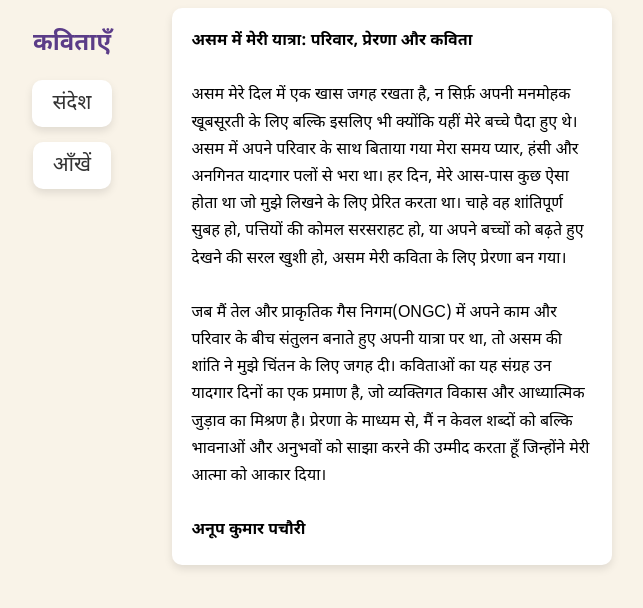
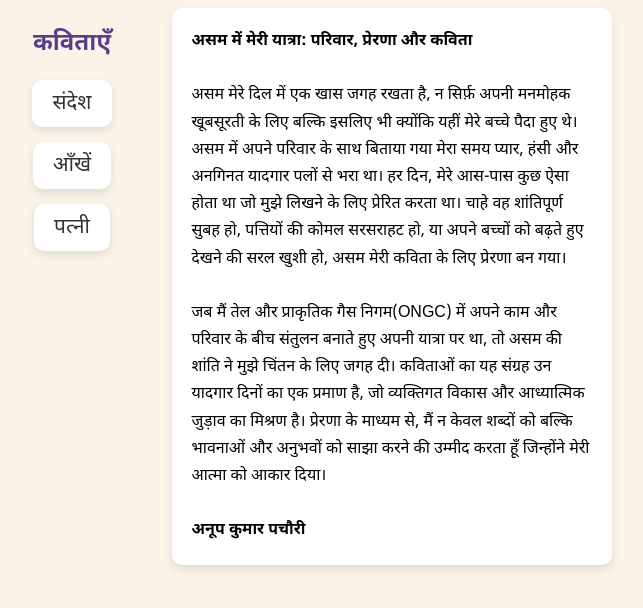
Before and after one commit to Shabhonam/prernapoetry, a plain HTML site: page index.html in a window 1280 px wide. Shown: the part 114-722 px from the top of the page, without its empty margins (318-961 px from the left). Drawn offline with Linux system fonts and the light colour scheme.

Commit message:
Update index.html
added a new poem

```diff
--- a/index.html
+++ b/index.html
@@ -76,6 +76,7 @@
             <ul>
                 <li><a href="poem1.html">संदेश</a></li>
                 <li><a href="poem2.html">आँखें</a></li>
+                <li><a href="poem3.html">पत्नी</a></li>
             </ul>
         </div>
         <div class="intro">
```
